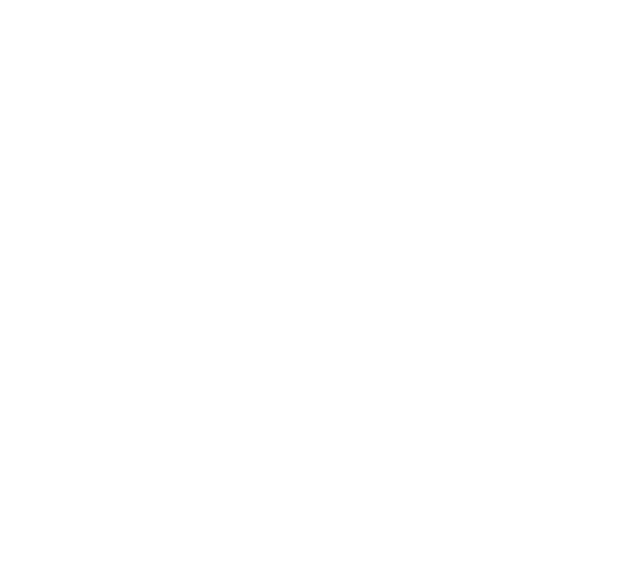
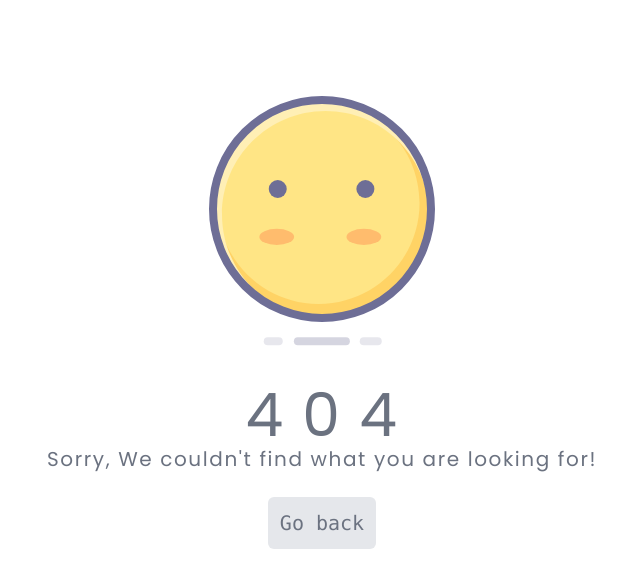
Before and after one commit to ferwizawsky/inkia-theme-vuejs, a Vue app: page /404 in a window 1280 px wide. Before the commit this address had no page. Shown: the top 588 px of the page, without its empty margins (318-958 px from the left). Built offline with nearby package versions, Linux system fonts and the light colour scheme.

Commit message:
Add 404 Not found

```diff
--- /dev/null
+++ b/src/pages/404.vue
@@ -0,0 +1,128 @@
+<template>
+  <div class=" ">
+    <div class="mt-24 mx-auto max-w-fit text-center">
+      <svg
+        class="emoji-404 mx-auto"
+        enable-background="new 0 0 226 249.135"
+        height="249.135"
+        id="Layer_1"
+        overflow="visible"
+        version="1.1"
+        viewBox="0 0 226 249.135"
+        width="226"
+        xml:space="preserve"
+      >
+        <circle cx="113" cy="113" fill="#FFE585" r="109" />
+        <line
+          enable-background="new    "
+          fill="none"
+          opacity="0.29"
+          stroke="#6E6E96"
+          stroke-linecap="round"
+          stroke-linejoin="round"
+          stroke-width="8"
+          x1="88.866"
+          x2="136.866"
+          y1="245.135"
+          y2="245.135"
+        />
+        <line
+          enable-background="new    "
+          fill="none"
+          opacity="0.17"
+          stroke="#6E6E96"
+          stroke-linecap="round"
+          stroke-linejoin="round"
+          stroke-width="8"
+          x1="154.732"
+          x2="168.732"
+          y1="245.135"
+          y2="245.135"
+        />
+        <line
+          enable-background="new    "
+          fill="none"
+          opacity="0.17"
+          stroke="#6E6E96"
+          stroke-linecap="round"
+          stroke-linejoin="round"
+          stroke-width="8"
+          x1="69.732"
+          x2="58.732"
+          y1="245.135"
+          y2="245.135"
+        />
+        <circle cx="68.732" cy="93" fill="#6E6E96" r="9" />
+        <path
+          d="M115.568,5.947c-1.026,0-2.049,0.017-3.069,0.045  c54.425,1.551,98.069,46.155,98.069,100.955c0,55.781-45.219,101-101,101c-55.781,0-101-45.219-101-101  c0-8.786,1.124-17.309,3.232-25.436c-3.393,10.536-5.232,21.771-5.232,33.436c0,60.199,48.801,109,109,109s109-48.801,109-109  S175.768,5.947,115.568,5.947z"
+          enable-background="new    "
+          fill="#FF9900"
+          opacity="0.24"
+        />
+        <circle cx="156.398" cy="93" fill="#6E6E96" r="9" />
+        <ellipse
+          cx="67.732"
+          cy="140.894"
+          enable-background="new    "
+          fill="#FF0000"
+          opacity="0.18"
+          rx="17.372"
+          ry="8.106"
+        />
+        <ellipse
+          cx="154.88"
+          cy="140.894"
+          enable-background="new    "
+          fill="#FF0000"
+          opacity="0.18"
+          rx="17.371"
+          ry="8.106"
+        />
+        <path
+          d="M13,118.5C13,61.338,59.338,15,116.5,15c55.922,0,101.477,44.353,103.427,99.797  c0.044-1.261,0.073-2.525,0.073-3.797C220,50.802,171.199,2,111,2S2,50.802,2,111c0,50.111,33.818,92.318,79.876,105.06  C41.743,201.814,13,163.518,13,118.5z"
+          fill="#FFEFB5"
+        />
+        <circle
+          cx="113"
+          cy="113"
+          fill="none"
+          r="109"
+          stroke="#6E6E96"
+          stroke-width="8"
+        />
+      </svg>
+      <div class="tracking-widest mt-10">
+        <span class="text-gray-500 text-6xl block"><span>4 0 4</span></span>
+        <span class="text-gray-500 text-xl"
+          >Sorry, We couldn't find what you are looking for!</span
+        >
+      </div>
+    </div>
+    <div class="mt-6 mx-auto max-w-fit text-center">
+      <button
+        @click="$router.go(-1)"
+        class="text-gray-500 font-mono text-xl bg-gray-200 p-3 rounded-md hover:shadow-md"
+      >
+        Go back
+      </button>
+    </div>
+  </div>
+</template>
+<style>
+.emoji-404 {
+  position: relative;
+  animation: mymove 2.5s infinite;
+}
+
+@keyframes mymove {
+  33% {
+    top: 0px;
+  }
+  66% {
+    top: 20px;
+  }
+  100% {
+    top: 0px;
+  }
+}
+</style>
--- a/src/router.js
+++ b/src/router.js
@@ -21,6 +21,18 @@
       public: true,
     },
   },
+  {
+    path: "/404",
+    name: "404 Not Found",
+    component: () => import("@/pages/404.vue"),
+    meta: {
+      public: true,
+    },
+  },
+  {
+    path: "/:catchAll(.*)",
+    redirect: "/404",
+  },
   adminRoute,
 ];
 const router = createRouter({
```
